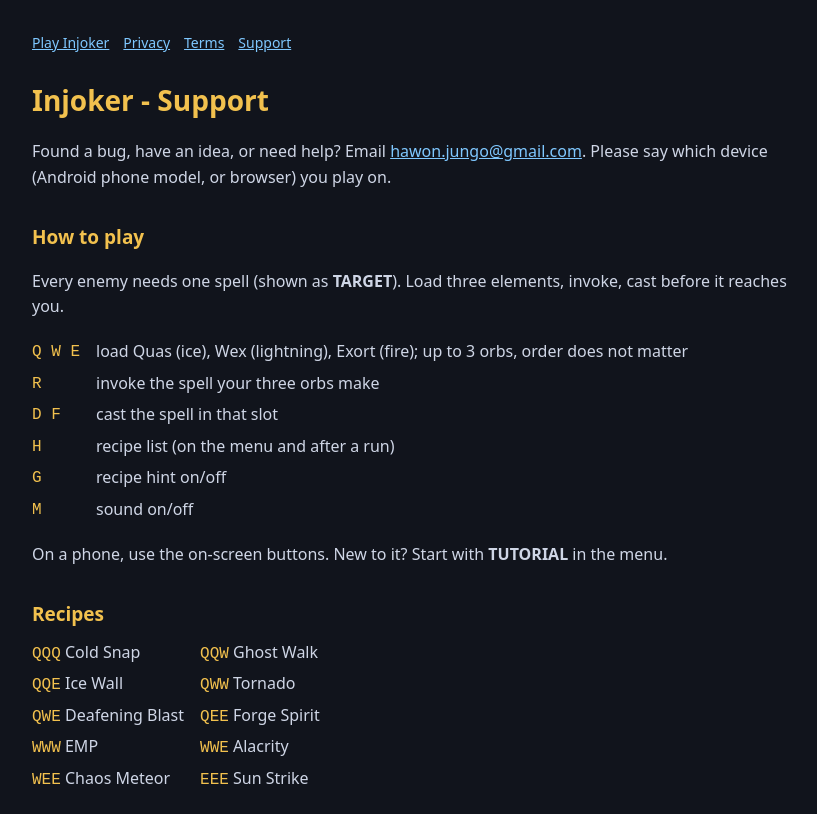
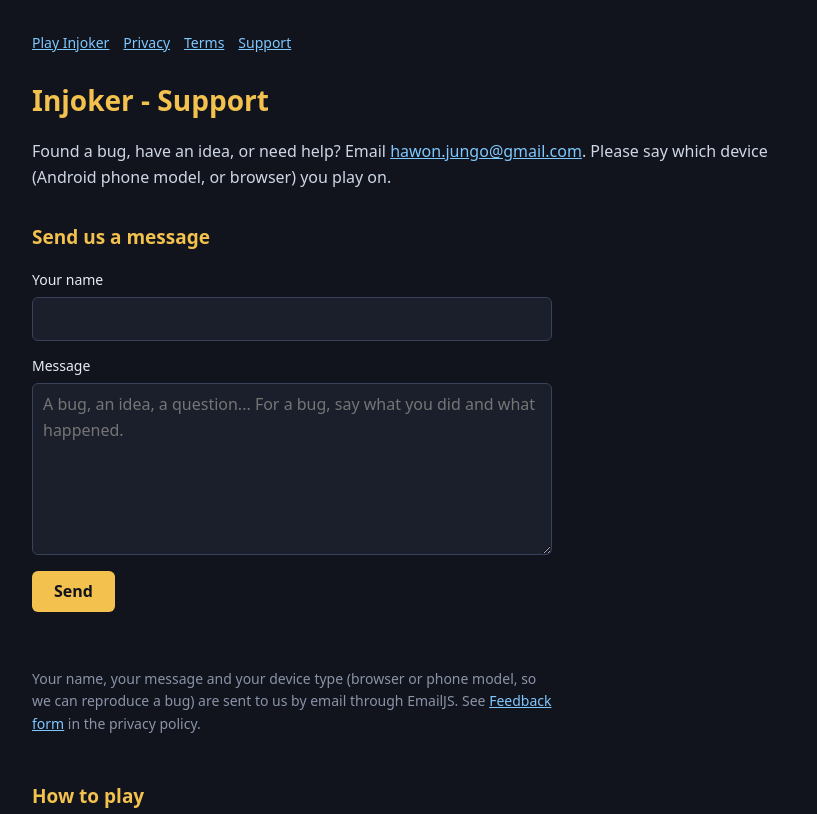
Before and after one commit to hawonjungo/ThreeElements, a plain HTML site: page support/index.html in a window 1280 px wide. Shown: the top 814 px of the page, without its empty margins (228-1045 px from the left). Drawn offline with Linux system fonts and the light colour scheme.

Commit message:
Rebuild from 5c510f6

```diff
--- a/support/index.html
+++ b/support/index.html
@@ -121,7 +121,7 @@
 // ids are filled in by web/build.sh from web/deploy.conf; the address the mail goes to is set in the EmailJS
 // template, not here. Without the ids the form stays hidden and the email address above is the way to write.
 (function () {
-  var SERVICE = '', TEMPLATE = '', KEY = '';
+  var SERVICE = 'service_12m14le', TEMPLATE = 'template_655bbqo', KEY = 'so2ZpNSypwa5KEAL3';
   if (!SERVICE || !TEMPLATE || !KEY || (SERVICE + TEMPLATE + KEY).indexOf('%') >= 0)
     return;
   var section = document.getElementById('feedback');
```
